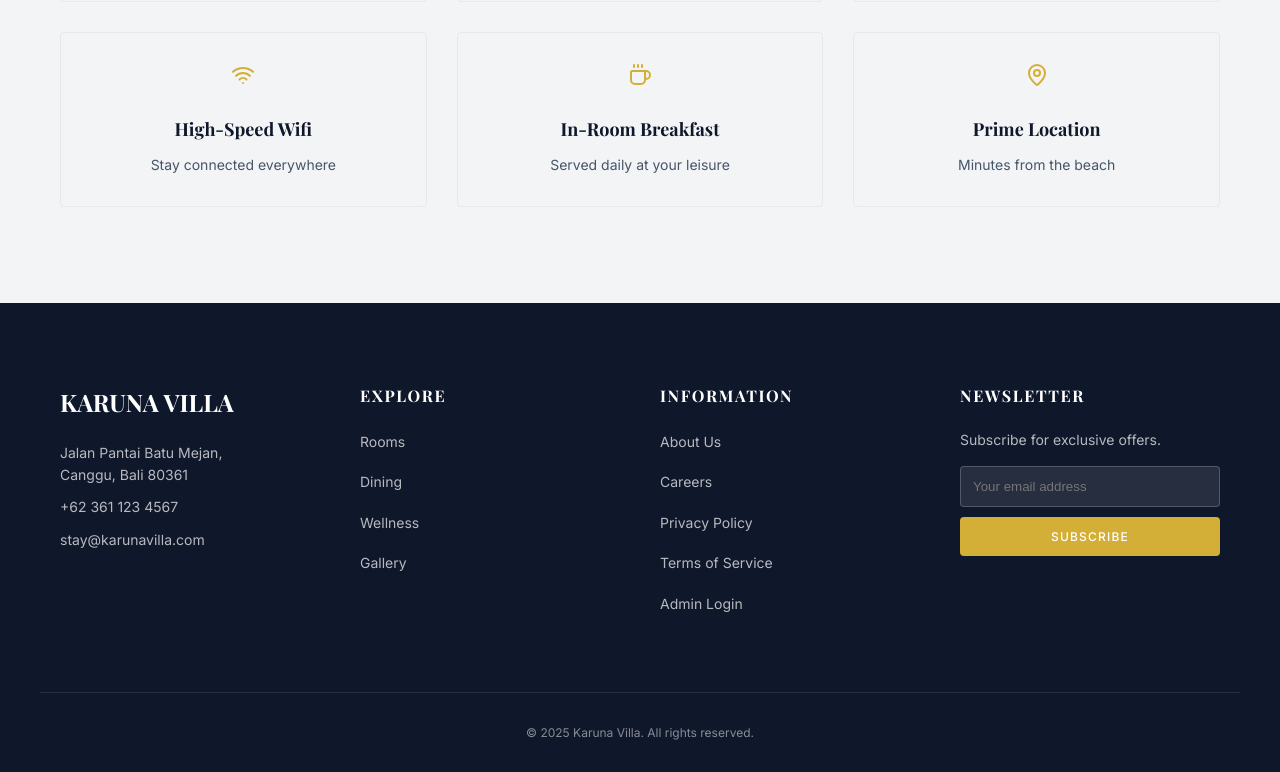
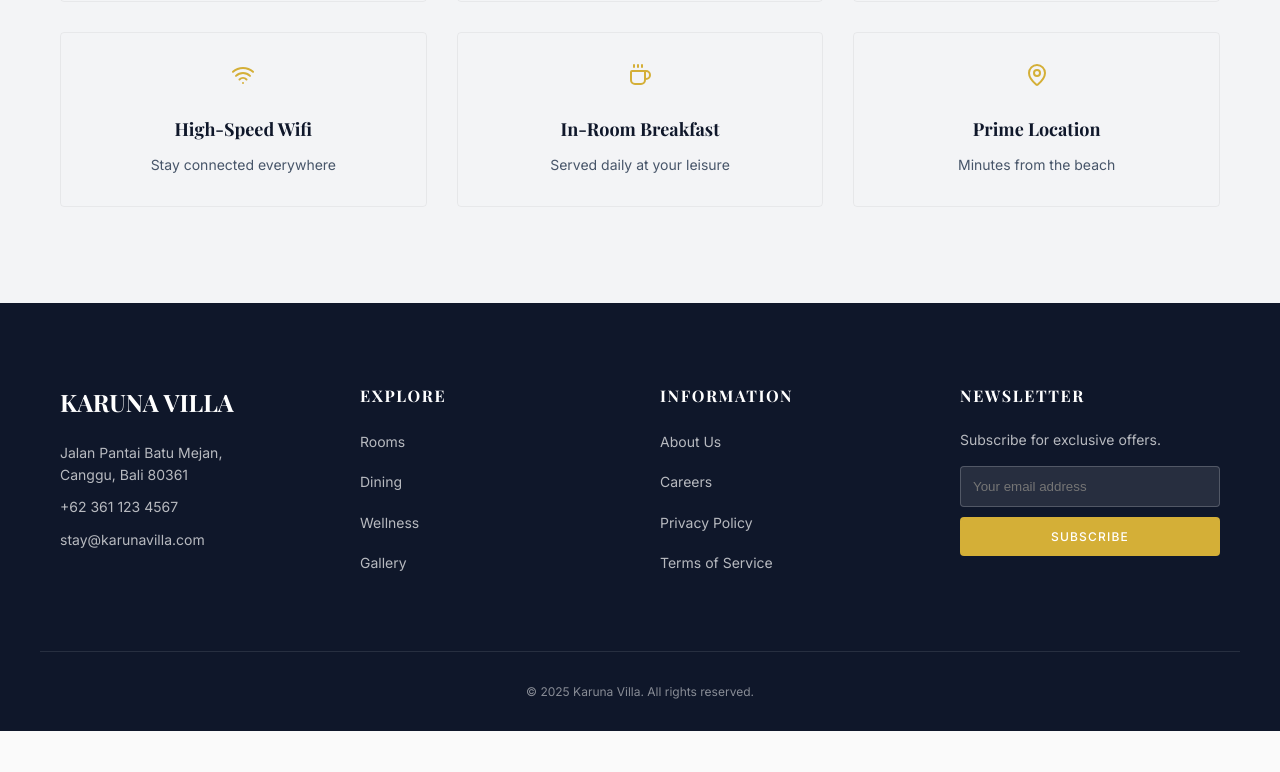
Before and after one commit to siddh2911/BookingUI-FrontPage-AnurakX, a React (Create React App) app: page / in a window 1280 px wide. Shown: the part 1875-2647 px from the top of the page. After the commit the page ends 2606 px from the top, so only its background shows below. Built offline with nearby package versions, Linux system fonts and the light colour scheme; no server answers; a web font is replaced by a local one.

Commit message:
docs: Disable Admin Login link in footer

```diff
--- a/src/components/Footer.js
+++ b/src/components/Footer.js
@@ -32,7 +32,7 @@ const Footer = () => {
                         <li><a href="#careers">Careers</a></li>
                         <li><a href="#privacy">Privacy Policy</a></li>
                         <li><a href="#terms">Terms of Service</a></li>
-                        <li><a href="https://booking-ui-anurak-x.vercel.app" target="_blank" rel="noopener noreferrer" className="admin-link">Admin Login</a></li>
+                        {/* <li><a href="https://booking-ui-anurak-x.vercel.app" target="_blank" rel="noopener noreferrer" className="admin-link">Admin Login</a></li> */}
                     </ul>
                 </div>
 
```
